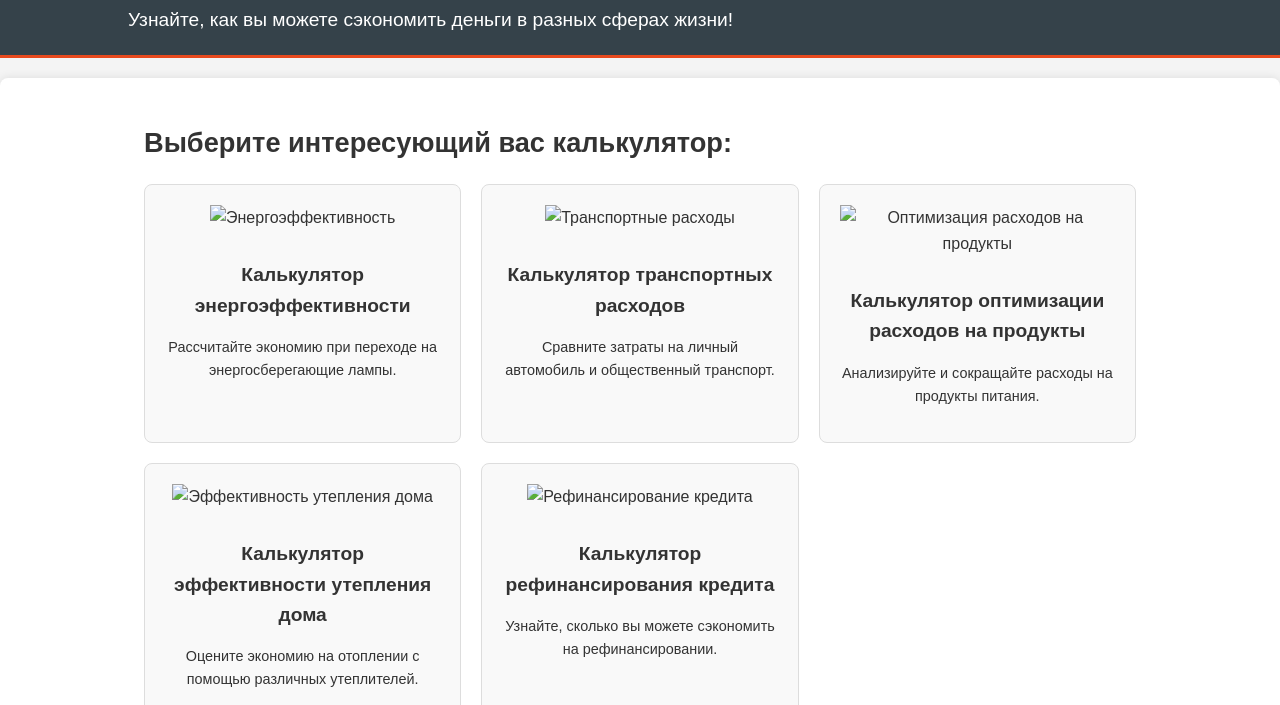
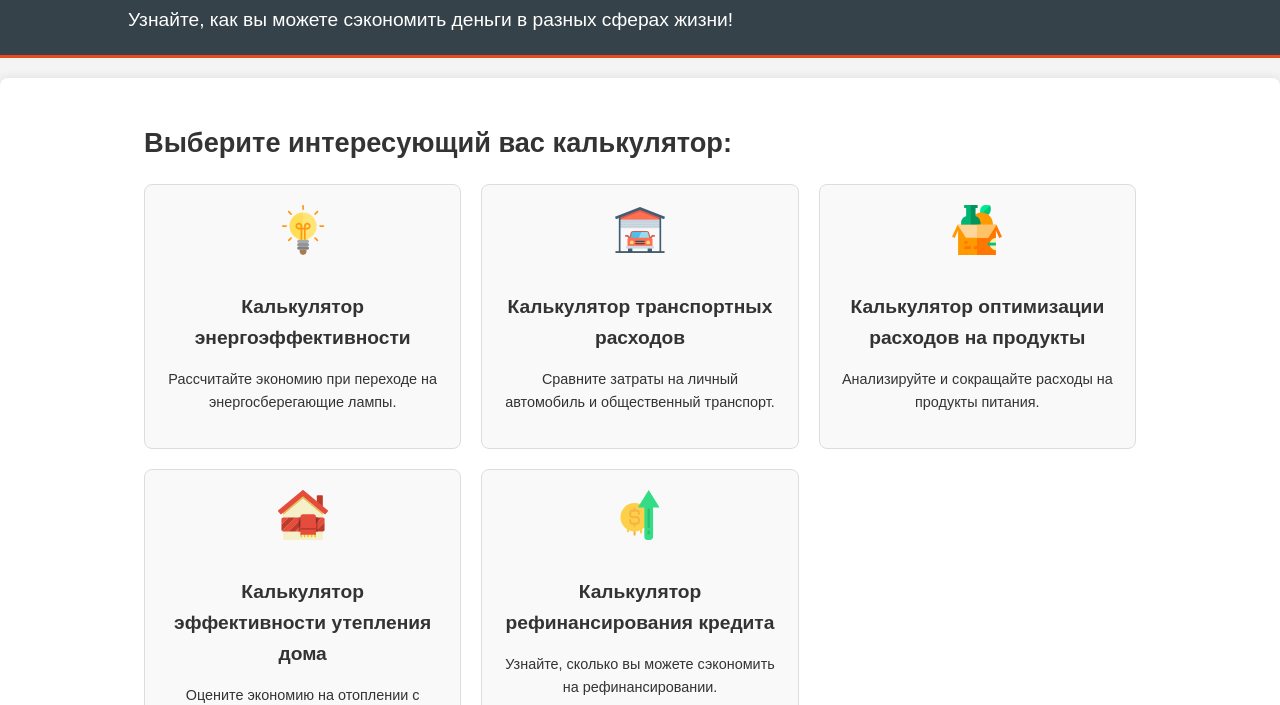
Before and after one commit to sdweg1967/sdweg1967.github.io, a plain HTML site: page index.html in a window 1280 px wide. Shown: the part 95-800 px from the top of the page. Drawn offline with Linux system fonts and the light colour scheme.

Commit message:
Add files via upload

```diff
--- a/index.html
+++ b/index.html
@@ -20,31 +20,31 @@
                 <h2>Выберите интересующий вас калькулятор:</h2>
                 <div class="calculator-grid">
                     <a href="energy.html" class="calculator-card">
-                        <img src="images/energy.svg" alt="Энергоэффективность">
+                        <img src="energy.svg" alt="Энергоэффективность">
                         <h3>Калькулятор энергоэффективности</h3>
                         <p>Рассчитайте экономию при переходе на энергосберегающие лампы.</p>
                     </a>
 
                     <a href="transport.html" class="calculator-card">
-                        <img src="images/transport.svg" alt="Транспортные расходы">
+                        <img src="transport.svg" alt="Транспортные расходы">
                         <h3>Калькулятор транспортных расходов</h3>
                         <p>Сравните затраты на личный автомобиль и общественный транспорт.</p>
                     </a>
 
                     <a href="food.html" class="calculator-card">
-                        <img src="images/food.svg" alt="Оптимизация расходов на продукты">
+                        <img src="food.svg" alt="Оптимизация расходов на продукты">
                         <h3>Калькулятор оптимизации расходов на продукты</h3>
                         <p>Анализируйте и сокращайте расходы на продукты питания.</p>
                     </a>
 
                     <a href="insulation.html" class="calculator-card">
-                        <img src="images/insulation.svg" alt="Эффективность утепления дома">
+                        <img src="insulation.svg" alt="Эффективность утепления дома">
                         <h3>Калькулятор эффективности утепления дома</h3>
                         <p>Оцените экономию на отоплении с помощью различных утеплителей.</p>
                     </a>
 
                     <a href="refinance.html" class="calculator-card">
-                        <img src="images/refinance.svg" alt="Рефинансирование кредита">
+                        <img src="refinance.svg" alt="Рефинансирование кредита">
                         <h3>Калькулятор рефинансирования кредита</h3>
                         <p>Узнайте, сколько вы можете сэкономить на рефинансировании.</p>
                     </a>
```
